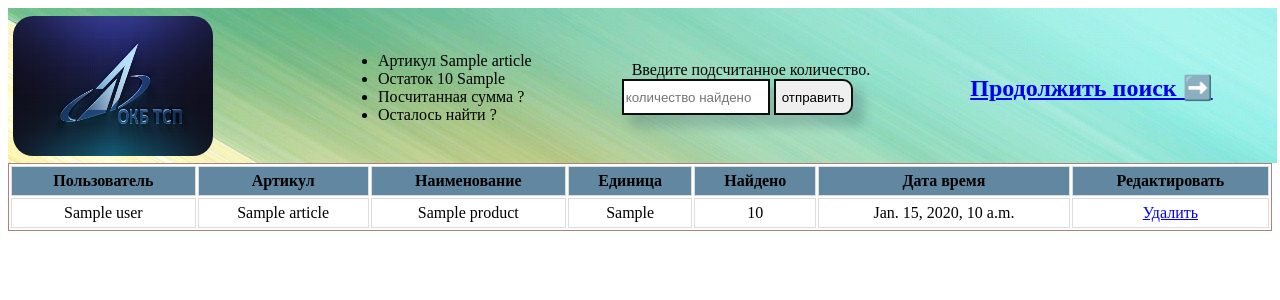
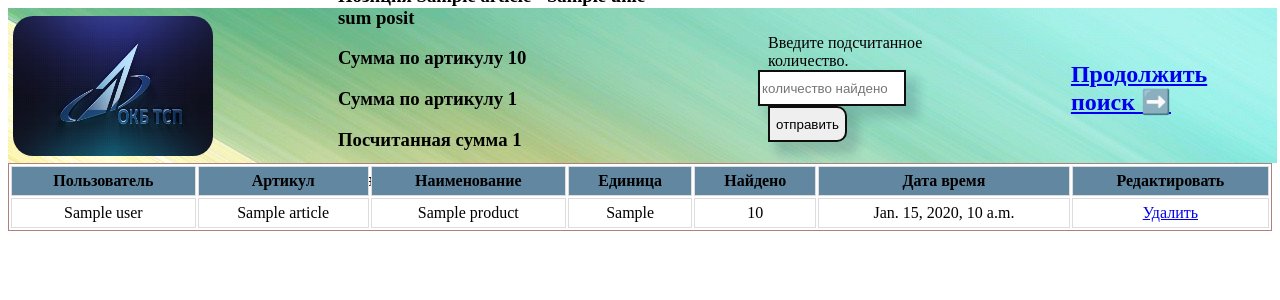
Before and after one commit to banywick/stock, a Django app: template enterprice/search/templates/inventory_detail.html in a window 1280 px wide. Shown: the top 300 px of the page. Run offline with Django 4.2, Linux system fonts and the light colour scheme; the template is opened without the code that fills it: most values are stand-ins (such as "Sample title", 1, 10 or a date in 2020).

Commit message:
пока сломанно(

```diff
--- a/enterprice/search/models.py
+++ b/enterprice/search/models.py
@@ -24,8 +24,13 @@ class RemainsInventory(models.Model):
     quantity = models.DecimalField(blank=True, null=True, max_digits=15, decimal_places=2)
 
 
+
+
 class OrderInventory(models.Model):
     product = models.ForeignKey(RemainsInventory, on_delete=models.PROTECT)
     user = models.ForeignKey(User, on_delete=models.CASCADE)
     quantity_ord = models.DecimalField(blank=True, null=True, max_digits=4, decimal_places=2)
     created_at = models.DateTimeField(auto_now_add=True)
+
+    def __str__(self):
+        return f'OrderInventory (id: {self.id}, product: {self.product.title} {self.product.article} {self.total_quantity}'
--- a/enterprice/search/templates/inventory_detail.html
+++ b/enterprice/search/templates/inventory_detail.html
@@ -14,16 +14,19 @@
             <a href="{% url 'find' %}"><img src="{% static 'img/logo.jpg' %}" alt=""></a>
         </div>
         <div class="header_position_description">
-            <ul>
-                <li> Артикул {{ product.article }}</li>
-                <li>Остаток {{ product.quantity }} {{ product.base_unit }}</li>
-                <li>Посчитанная сумма ?</li>
-                <li>Осталось найти ?</li>
-            </ul>
+            {% for u in unic_sum_posit %}
+                <h3> Позиция {{ u.article }} - {{ u.title }}</h3>
+                <h3> Сумма по артикулу {{ unic_sum_posit_st }}</h3>
+                <h3> Сумма по артикулу {{ u.total_quantity }}</h3>
+                <h3> Посчитанная сумма {{ total_quantity_ord }}</h3>
+                <h3> осталось {{ remains_ord }}</h3>
+            {% endfor %}
+
+
         </div>
 
-         <div class="form_set_quantity">
-             <lable>Введите подсчитанное количество.</lable>
+        <div class="form_set_quantity">
+            <lable>Введите подсчитанное количество.</lable>
             <form action="" method="POST">
                 {% csrf_token %}
                 <input type="text" placeholder="количество найдено" name="quantity_set">
--- a/enterprice/search/utils/generate_context.py
+++ b/enterprice/search/utils/generate_context.py
@@ -54,10 +54,8 @@ def get_context_input_filter_all(request):  # Поиск всему
 
 
 def get_inventory(request):
-    unic_sum_posit = RemainsInventory.objects.values('article', 'title', 'base_unit').annotate(
-        total_quantity=Sum('quantity'))
-
-
+    unic_sum_posit = RemainsInventory.objects.values('article', 'title', 'base_unit').annotate(total_quantity=Sum('quantity'))
+    # print(unic_sum_posit)
     form = InputValue(request.POST)
     if request.method == 'POST':
         values = request.POST['input'].split(' ')  # сбор значений с инпута
```
Also changed, not shown: enterprice/search/views.py (+22 -2 lines).
